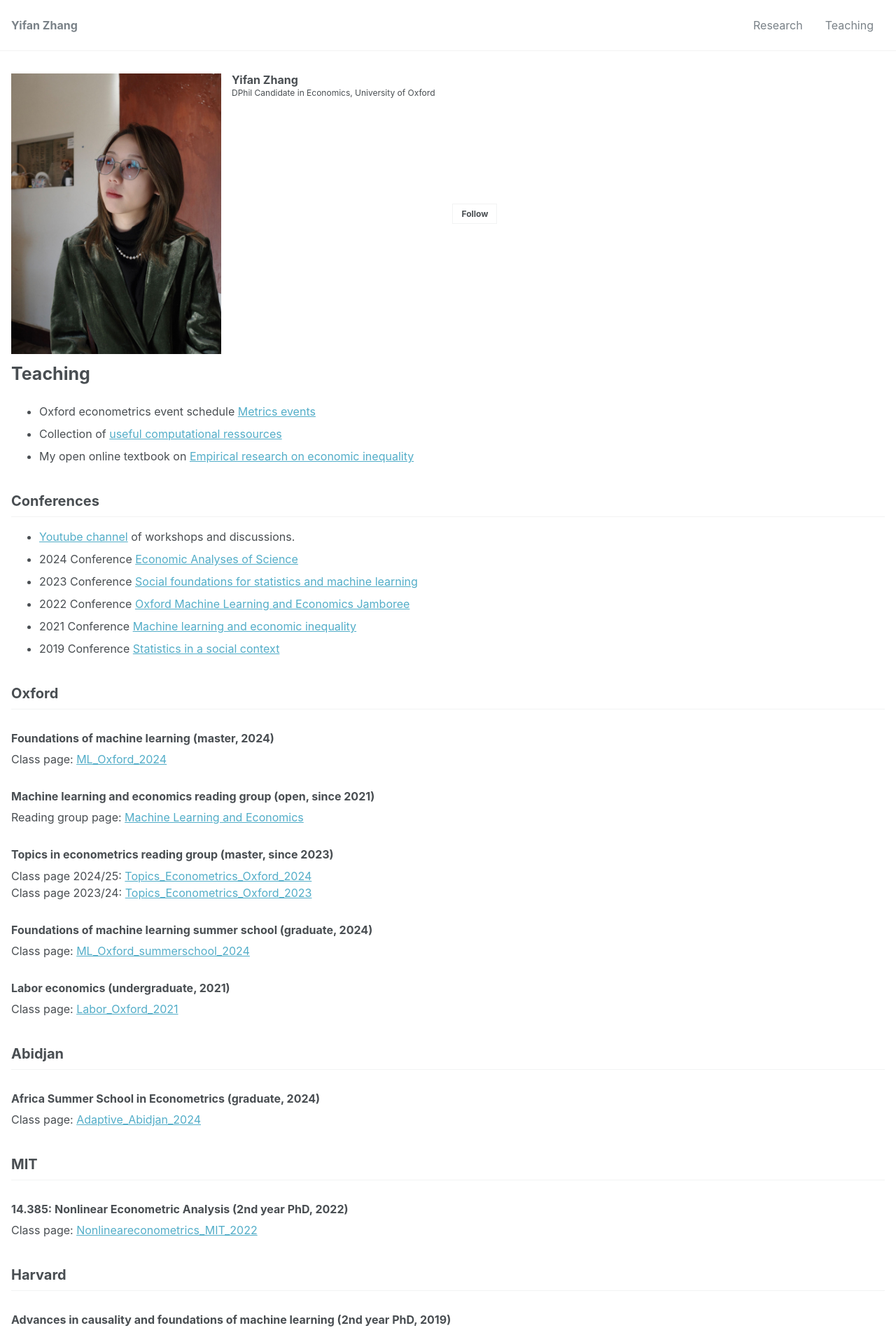
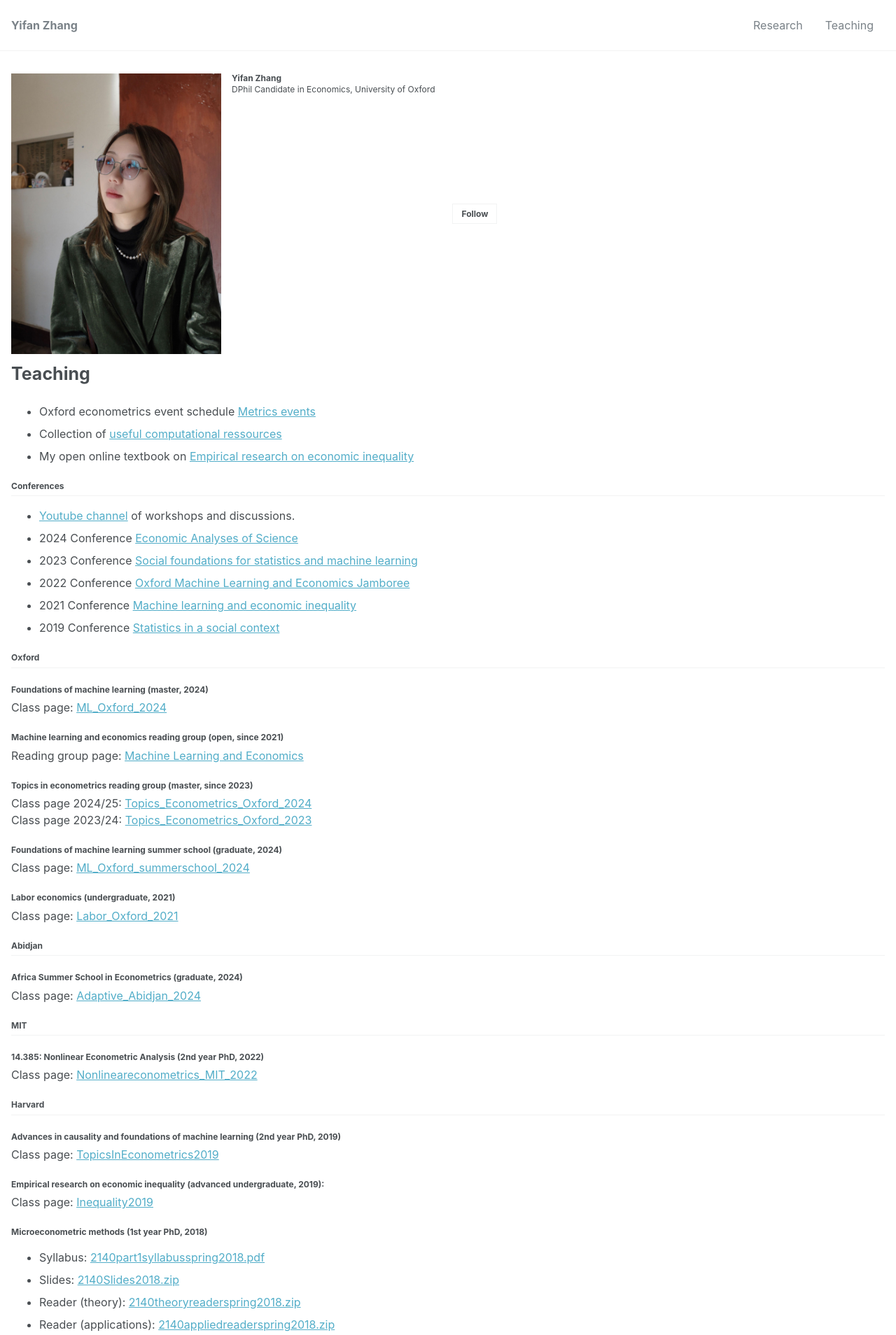
Before and after one commit to yifan-zhang-in/yifan-zhang-in.github.io, a Jekyll site: the page built from _pages/3_teaching.md, in a window 1280 px wide. Shown: the top 1908 px of the page at 70% size. Built offline with Jekyll 4.4.1, drawn with Linux system fonts in a browser that asks for light colours; nearby versions of some CDN libraries.

Commit message:
Update _variables.scss

```diff
--- a/_sass/minimal-mistakes/_variables.scss
+++ b/_sass/minimal-mistakes/_variables.scss
@@ -37,8 +37,8 @@ $caption-font-family: $serif !default;
 $type-size-1: 2.441em !default; // ~39.056px
 $type-size-2: 1.953em !default; // ~31.248px
 $type-size-3: 1.563em !default; // ~25.008px
-$type-size-4: 1.25em !default; // ~20px
-$type-size-5: 1.0em !default; // ~16px
+$type-size-4: 0.75em !default; // ~20px
+$type-size-5: 0.75em !default; // ~16px
 $type-size-6: 0.75em !default; // ~12px
 $type-size-7: 0.6875em !default; // ~11px
 $type-size-8: 0.625em !default; // ~10px
```
